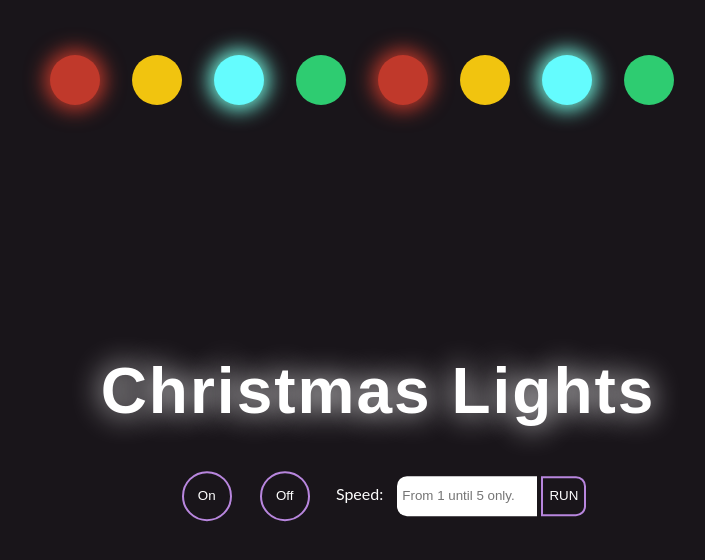
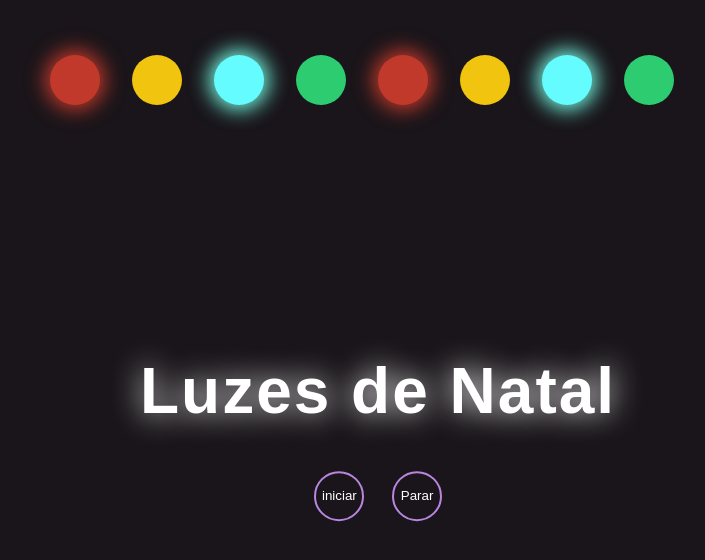
Before and after one commit to Patrisfs/Projetos-em-Javascript, a plain HTML site: page Projetos Iniciantes/Luzes de Natal/index.html in a window 1280 px wide. Shown: the top 560 px of the page, without its empty margins (278-983 px from the left). Drawn offline with Linux system fonts and the light colour scheme.

Commit message:
ultimo commit

```diff
--- a/Projetos Iniciantes/Luzes de Natal/app.js
+++ b/Projetos Iniciantes/Luzes de Natal/app.js
@@ -1,8 +1,6 @@
 const circle = document.getElementsByClassName('circle')
 const play = document.getElementById('play')
 const stop = document.getElementById('stop')
-const btn = document.getElementById('submit')
-const title = document.getElementById('title')
 var len = circle.length;
 
 function on(){
@@ -17,12 +15,5 @@ function off() {
   }
 }
 
-function convert() {
-  var speed = document.getElementById('quantity').value;
-  for (var i = 0; i < len; i++) {
-    circle[i].style.animationDuration = speed + "s";
-  }
-}
-
 play.addEventListener('click', on);
 stop.addEventListener('click', off);
--- a/Projetos Iniciantes/Luzes de Natal/index.html
+++ b/Projetos Iniciantes/Luzes de Natal/index.html
@@ -20,14 +20,11 @@
     </div>
     <div class="utilities">
       <div class="title">
-        <h1 id="title">Christmas Lights</h1>
+        <h1 id="title">Luzes de Natal</h1>
       </div>
       <div class="buttons">
-        <button id="play">On</button>
-        <button id="stop">Off</button>
-        <label for="">Speed:</label>
-         <input type="number" id="quantity" name="quantity" min="1" max="5" placeholder="From 1 until 5 only." value="">
-         <input type="submit" id="submit" name="" value="RUN" onclick="convert()">
+        <button id="play">iniciar</button>
+        <button id="stop">Parar</button>
       </div>
     </div>
   <script src="app.js" charset="utf-8"></script>
--- a/Projetos Iniciantes/Luzes de Natal/style.css
+++ b/Projetos Iniciantes/Luzes de Natal/style.css
@@ -1,8 +1,4 @@
 @charset "UTF-8";
-
-* {
-    box-sizing: border-box;
-  }
 
   body {
     background: rgb(25, 21, 26);
@@ -118,8 +114,6 @@
     animation: glow-4 1s infinite;
   }
 
-
-
   @keyframes glow-1 {
     0%,
     100% {
```
